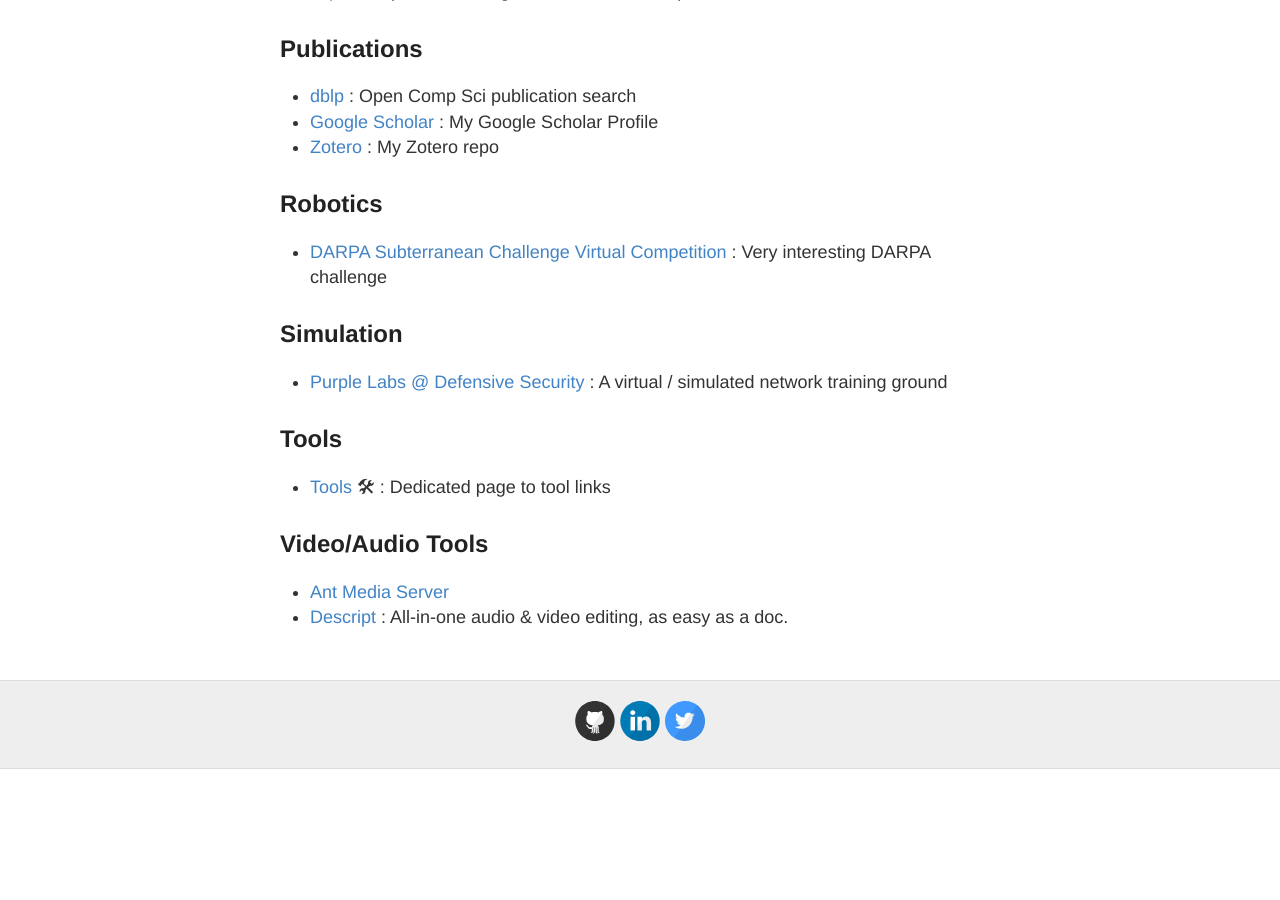
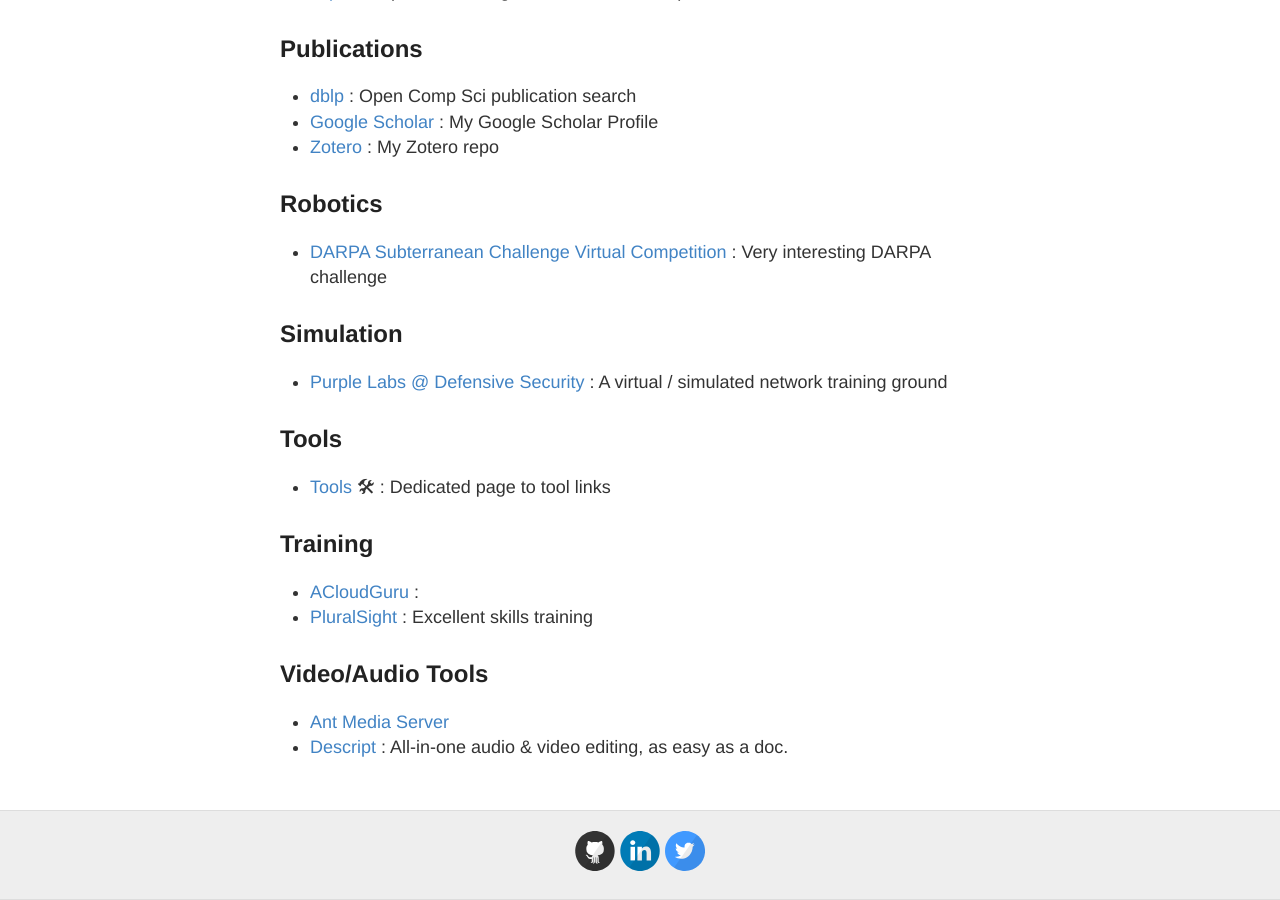
Before and after one commit to stevehenderson/stevehenderson.github.io, a Jekyll site: the page built from links.md, in a window 1280 px wide and 900 px high, scrolled down 2115 px. Built offline with Jekyll 4.4.1, drawn with Linux system fonts in a browser that asks for light colours; before the commit the page ends 2884 px from its top, so only the background shows below that.

Commit message:
Update links.md

```diff
--- a/links.md
+++ b/links.md
@@ -82,6 +82,10 @@
 ## Tools
   * [Tools](http://stevehenderson.github.io/tools/) 🛠 : Dedicated page to tool links
 
+## Training
+   * [ACloudGuru](https://acloudguru.com/) :
+   * [PluralSight](https://www.pluralsight.com/) : Excellent skills training
+
 ## Video/Audio Tools
   * [Ant Media Server](https://antmedia.io/)
   * [Descript](https://www.descript.com) : All-in-one audio & video editing, as easy as a doc.
```
